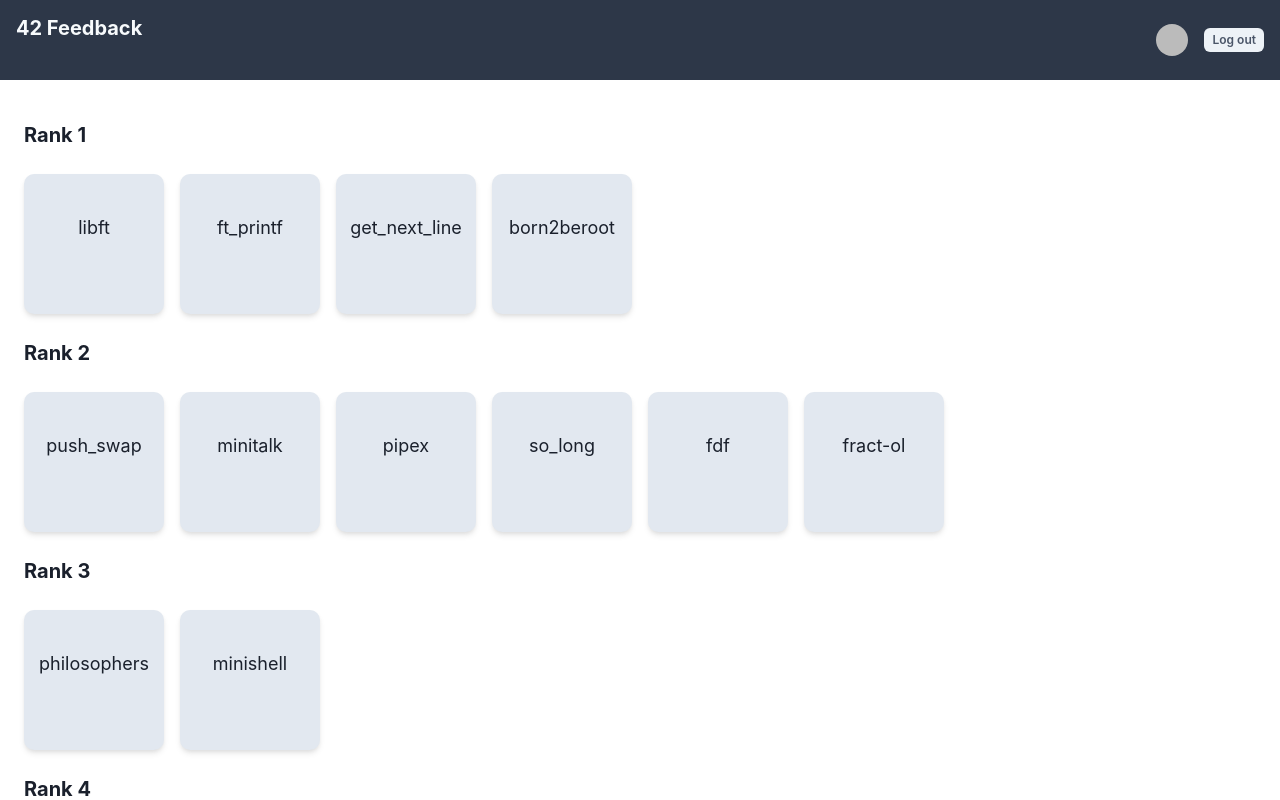
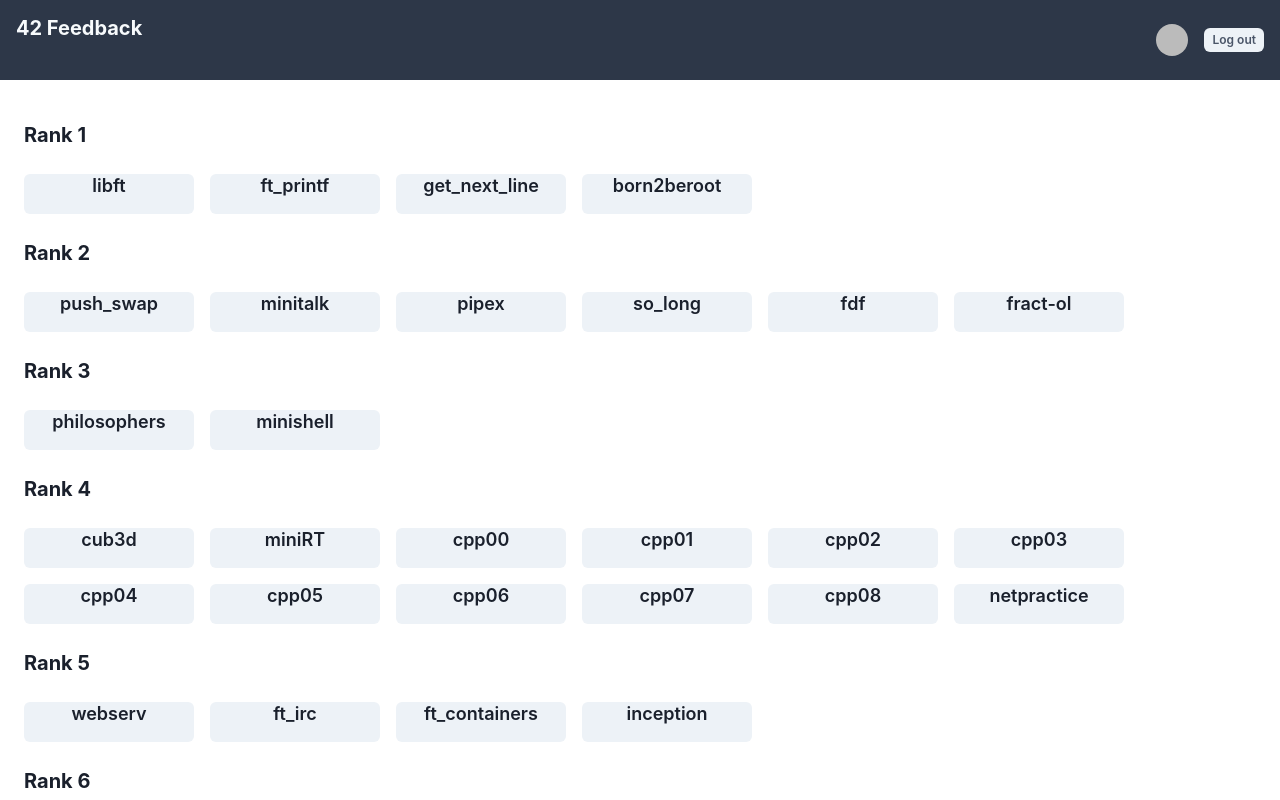
Before and after one commit to yshima42/42feedback-migration, a Next.js app: page / in a window 1280 px wide. Shown: the top 800 px of the page. Built offline with nearby package versions, Linux system fonts and the light colour scheme; no server answers; sample sign-in values are in the browser's storage.

Commit message:
日時場所修正

```diff
--- a/src/components/FeedbackCard.tsx
+++ b/src/components/FeedbackCard.tsx
@@ -14,7 +14,7 @@ export const FeedbackCard = (props: { projectFeedback: ProjectFeedback }) => {
       <Flex>
         <Avatar src={projectFeedback.corrector.image} />
         <Box alignSelf="end">
-          <Flex px="2">
+          <Flex px="2" alignItems="end">
             <Text fontSize="md">Evaluated by </Text>
             <Link
               href={`https://profile.intra.42.fr/users/${projectFeedback.corrector.login}`}
@@ -24,9 +24,7 @@ export const FeedbackCard = (props: { projectFeedback: ProjectFeedback }) => {
                 {projectFeedback.corrector.login}
               </Text>
             </Link>
-            <Box alignSelf="end" px="1">
-              <Text fontSize="sm">{date.toDateString()}</Text>
-            </Box>
+            <Text fontSize="xs">{date.toDateString()}</Text>
           </Flex>
         </Box>
         <Spacer />
--- a/src/components/ProjectGrids.tsx
+++ b/src/components/ProjectGrids.tsx
@@ -1,4 +1,4 @@
-import { Box, Center, Text, Wrap, WrapItem } from "@chakra-ui/react";
+import { Box, Button, Center, Text, Wrap, WrapItem } from "@chakra-ui/react";
 import Link from "next/link";
 import React, { ReactNode } from "react";
 
@@ -9,13 +9,14 @@ type Props = {
     rank: number;
   }[];
   designatedRank: number;
+  marginBottom: string;
 };
 
 export const ProjectGrids: React.FC<Props> = (props) => {
-  const { cursusProjects, designatedRank } = props;
+  const { cursusProjects, designatedRank, marginBottom } = props;
 
   return (
-    <>
+    <Box marginBottom={marginBottom}>
       <Text fontSize="xl" fontWeight="bold" py="2">
         Rank {designatedRank}
       </Text>
@@ -23,24 +24,26 @@ export const ProjectGrids: React.FC<Props> = (props) => {
         {cursusProjects
           .filter((value) => value.rank === designatedRank)
           .map((cursusProject) => (
-            <WrapItem key={cursusProject.slug}>
-              <Link href={`/${cursusProject.slug}`}>
-                <Box
-                  w="140px"
-                  h="140px"
+            <WrapItem key={cursusProject.name}>
+              <Link href={`/${cursusProject.name}`}>
+                {/* <Box
+                  w="160px"
+                  h="50px"
                   bg="gray.200"
                   borderRadius="10px"
                   shadow="md"
                   _hover={{ cursor: "pointer", opacity: "0.8" }}
-                >
-                  <Center py="10">
+                > */}
+                <Button w="170px" h="40px">
+                  <Center py="3">
                     <Text fontSize="lg">{cursusProject.name}</Text>
                   </Center>
-                </Box>
+                </Button>
+                {/* </Box> */}
               </Link>
             </WrapItem>
           ))}
       </Wrap>
-    </>
+    </Box>
   );
 };
--- a/src/pages/index.tsx
+++ b/src/pages/index.tsx
@@ -11,6 +11,7 @@ const Home = () => {
           key={value}
           cursusProjects={cursusProjects}
           designatedRank={value + 1}
+          marginBottom="3"
         />
       ))}
     </Layout>
--- a/utils/objects.ts
+++ b/utils/objects.ts
@@ -71,47 +71,47 @@ export const cursusProjects = [
   },
   {
     slug: "cpp-module-00",
-    name: "cpp-module-00",
+    name: "cpp00",
     rank: 4,
   },
   {
     slug: "cpp-module-01",
-    name: "cpp-module-01",
+    name: "cpp01",
     rank: 4,
   },
   {
     slug: "cpp-module-02",
-    name: "cpp-module-02",
+    name: "cpp02",
     rank: 4,
   },
   {
     slug: "cpp-module-03",
-    name: "cpp-module-03",
+    name: "cpp03",
     rank: 4,
   },
   {
     slug: "cpp-module-04",
-    name: "cpp-module-04",
+    name: "cpp04",
     rank: 4,
   },
   {
     slug: "cpp-module-05",
-    name: "cpp-module-05",
+    name: "cpp05",
     rank: 4,
   },
   {
     slug: "cpp-module-06",
-    name: "cpp-module-06",
+    name: "cpp06",
     rank: 4,
   },
   {
     slug: "cpp-module-07",
-    name: "cpp-module-07",
+    name: "cpp07",
     rank: 4,
   },
   {
     slug: "cpp-module-08",
-    name: "cpp-module-08",
+    name: "cpp08",
     rank: 4,
   },
   {
```
Also changed, not shown: src/pages/[id].tsx (+4 -3 lines).
